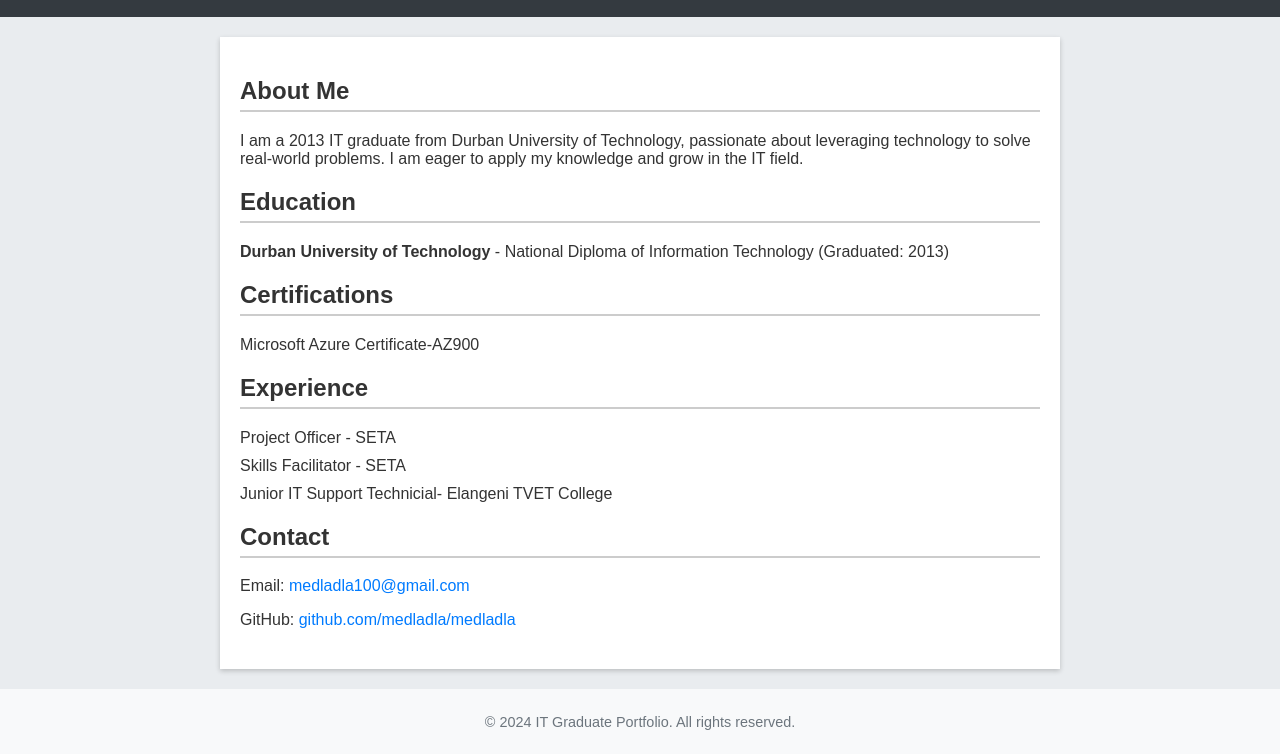
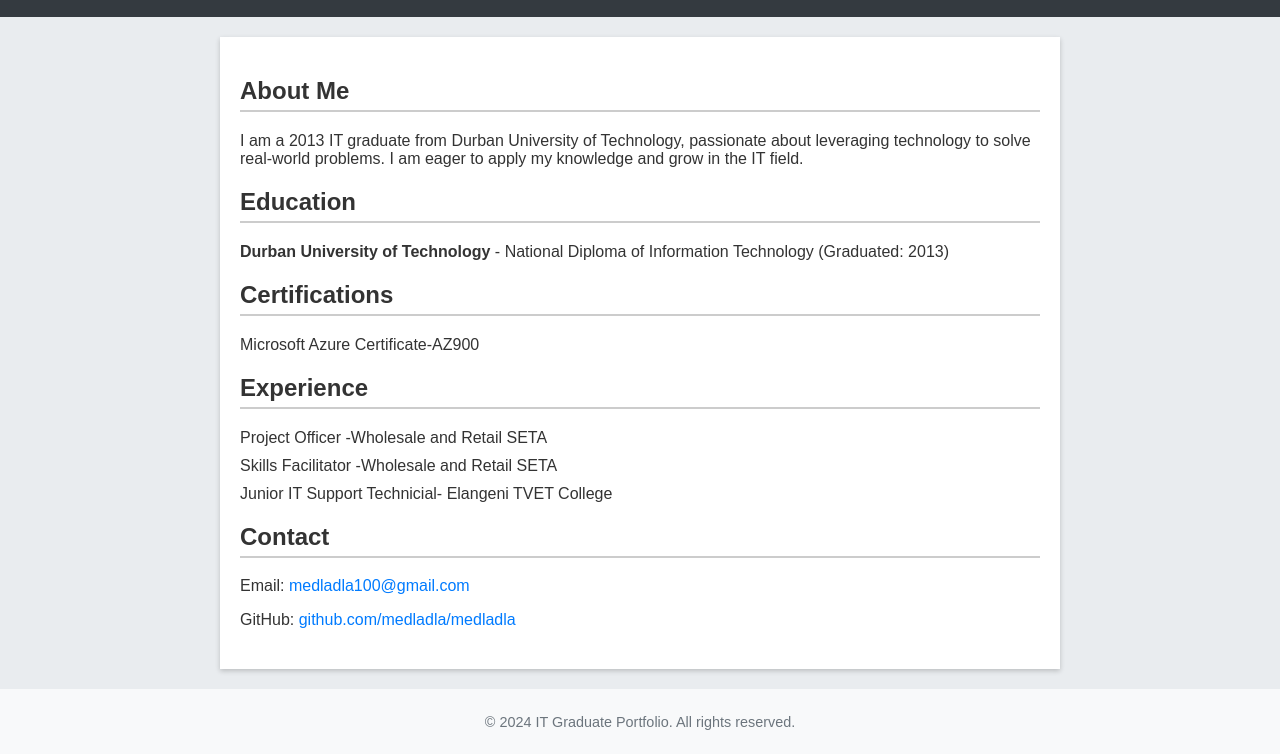
Before and after one commit to medladla/index, a plain HTML site: page index.html in a window 1280 px wide. Shown: the part 87-841 px from the top of the page. Drawn offline with Linux system fonts and the light colour scheme.

Commit message:
Update index.html

```diff
--- a/index.html
+++ b/index.html
@@ -91,8 +91,8 @@
         <div class="section">
             <h2>Experience</h2>
             <ul>
-                <li>Project Officer - SETA</li>
-                <li>Skills Facilitator - SETA</li>
+                <li>Project Officer -Wholesale and Retail SETA</li>
+                <li>Skills Facilitator -Wholesale and Retail  SETA</li>
                 <li>Junior IT Support Technicial- Elangeni TVET College</li>
 
             </ul>
```
